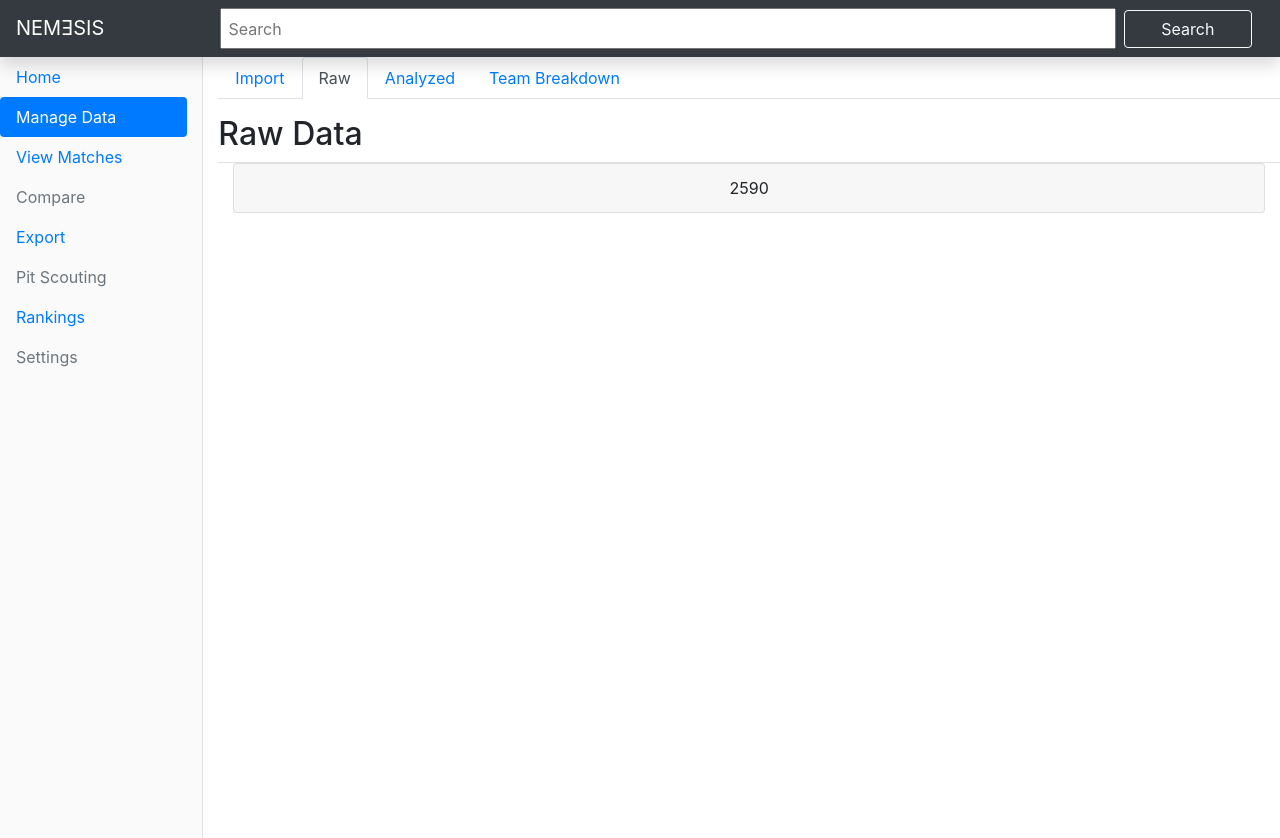
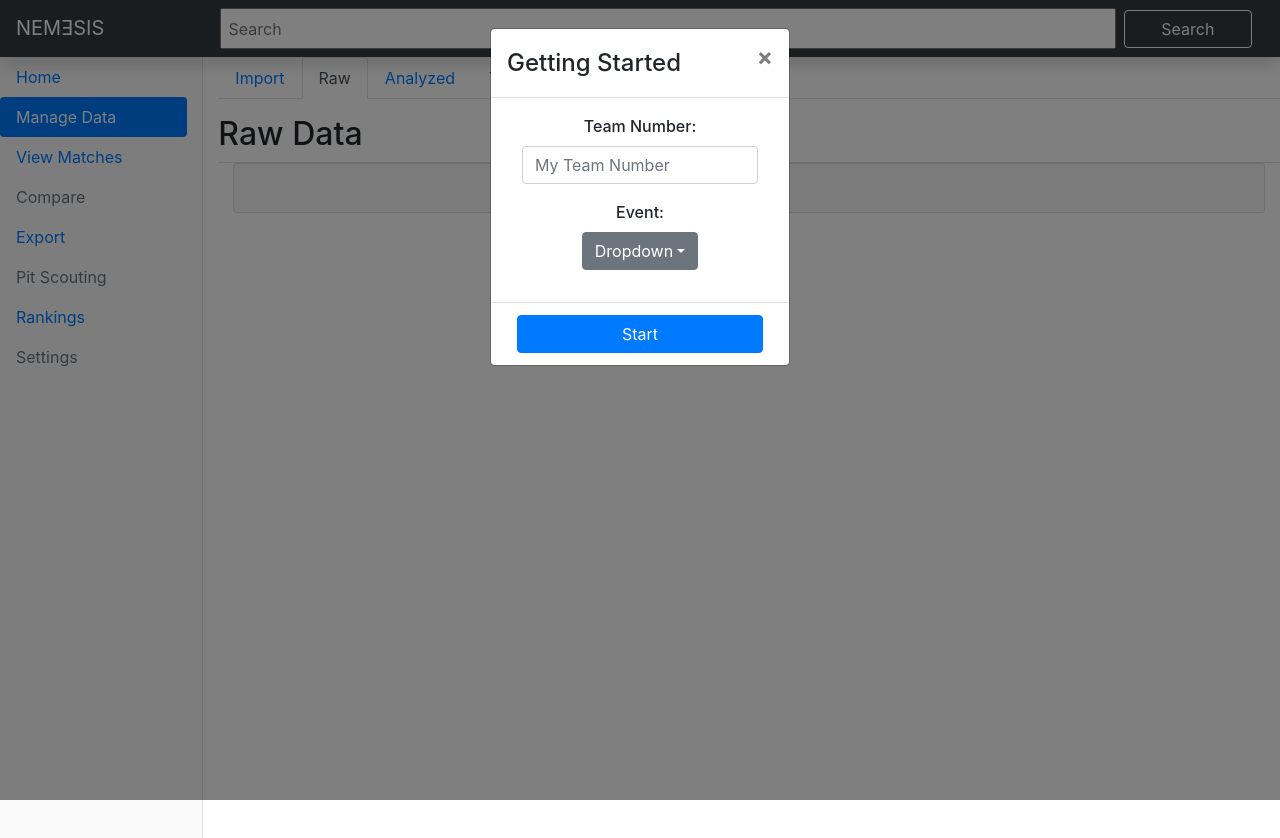
Before and after one commit to codejvn/MasterScout, a React (Create React App) app: page / in a window 1280 px wide. Shown: the top 838 px of the page. Built offline with nearby package versions, Linux system fonts and the light colour scheme.

Commit message:
Landing Modal Done

```diff
--- a/src/Components/Layout/Home.js
+++ b/src/Components/Layout/Home.js
@@ -5,6 +5,7 @@ import Button from "react-bootstrap/Button";
 import Form from "react-bootstrap/Form";
 import FormControl from "react-bootstrap/FormControl";
 import Container from "react-bootstrap/Container";
+import Modal from "react-bootstrap/Modal";
 import { connect } from "react-redux";
 import {
   Dropdown,
@@ -27,15 +28,21 @@ export class Home extends Component {
     this.inputRef = React.createRef();
     this.state = {
       dropDownOpen: false,
+      modalDisplay: true,
     };
   }
 
   toggleDropdown = () => {
-    this.setState({ dropDownOpen: !this.state.dropDownOpen });
+    this.setState({ ...this.state, dropDownOpen: !this.state.dropDownOpen });
+  };
+  closeModal = () => {
+    this.setState({
+      ...this.state,
+      modalDisplay: false,
+    });
   };
   teamSubmitHandle = (e) => {
     e.preventDefault();
-    console.log("Submitting " + this._input.value);
     this.props.setTeam(this._input.value);
     this.props.setEvents(this._input.value);
     return false;
@@ -44,6 +51,7 @@ export class Home extends Component {
     console.log(tba.event.key);
     this.props.setTeams(tba.event.key);
     this.props.setSchedule(tba.event.key);
+    this.closeModal();
   };
   eventSelectHandle = (e) => {
     this.props.setEvent(tba.events[0]); // HARD CODED FOR NOW
@@ -57,18 +65,26 @@ export class Home extends Component {
     tba = this.props.thebluealliance;
     return (
       <div className="d-flex justify-content-between flex-wrap flex-md-nowrap align-items-center pt-3 pb-2 mb-3 ">
+        <Container></Container>
+        <Modal
+          show={this.state.modalDisplay}
+          onHide={this.closeModal}
+          style={modalStyle}
+          size="sm"
+        >
+          <Modal.Header closeButton>
+            <Modal.Title>Getting Started</Modal.Title>
+          </Modal.Header>
+          <Modal.Body>
             <Container>
-          <Row className="border-bottom">
-            <Col>
-              <h2 style={homeHeader}>Home</h2>
+              <Row>
+                <Col style={teamColumn}>
+                  <Label>Team Number: {tba.currentTeam}</Label>
                 </Col>
-          </Row>
-          <Row style={spacer}>
               </Row>
               <Row>
                 <Col style={teamColumn}>
-              <Label>Current Team: {tba.currentTeam}</Label>
-              <Form inline onSubmit={this.teamSubmitHandle}>
+                  <Form onSubmit={this.teamSubmitHandle} style={center}>
                     <FormControl
                       type="text"
                       placeholder="My Team Number"
@@ -77,13 +93,13 @@ export class Home extends Component {
                         this._input = el;
                       }}
                     />
-                <Button variant="outline-dark" type="submit">
-                  Set
-                </Button>
                   </Form>
                 </Col>
-            <Col style={eventColumn}>
-              <Label>Current Event: {tba.event.name}</Label>
+              </Row>
+              <Row style={spacer}></Row>
+              <Row>
+                <Col style={teamColumn}>
+                  <Label>Event: {tba.event.name}</Label>
                   <Dropdown
                     isOpen={this.state.dropDownOpen}
                     toggle={this.toggleDropdown}
@@ -99,19 +115,41 @@ export class Home extends Component {
                   </Dropdown>
                 </Col>
               </Row>
+
+              <Row style={spacer}></Row>
             </Container>
+          </Modal.Body>
+          <Modal.Footer>
+            <Button
+              variant="primary"
+              onClick={this.createCompetition}
+              style={startButton}
+            >
+              Start
+            </Button>
+          </Modal.Footer>
+        </Modal>
       </div>
     );
   }
 }
-
 const teamColumn = {
   width: "70%",
-  fontWeight: "bold",
+  textAlign: "center",
+  fontWeight: "500",
+  margin: "auto",
 };
-const eventColumn = {
-  width: "30%",
-  fontWeight: "bold",
+const modalStyle = {
+  textAlign: "center",
+  width: "100%",
+};
+const startButton = {
+  width: "90%",
+  margin: "auto",
+  textAlign: "center",
+};
+const center = {
+  textAlign: "center",
 };
 const spacer = {
   padding: "1vh",
```
Lines whose indentation alone changed are shown as unchanged.
